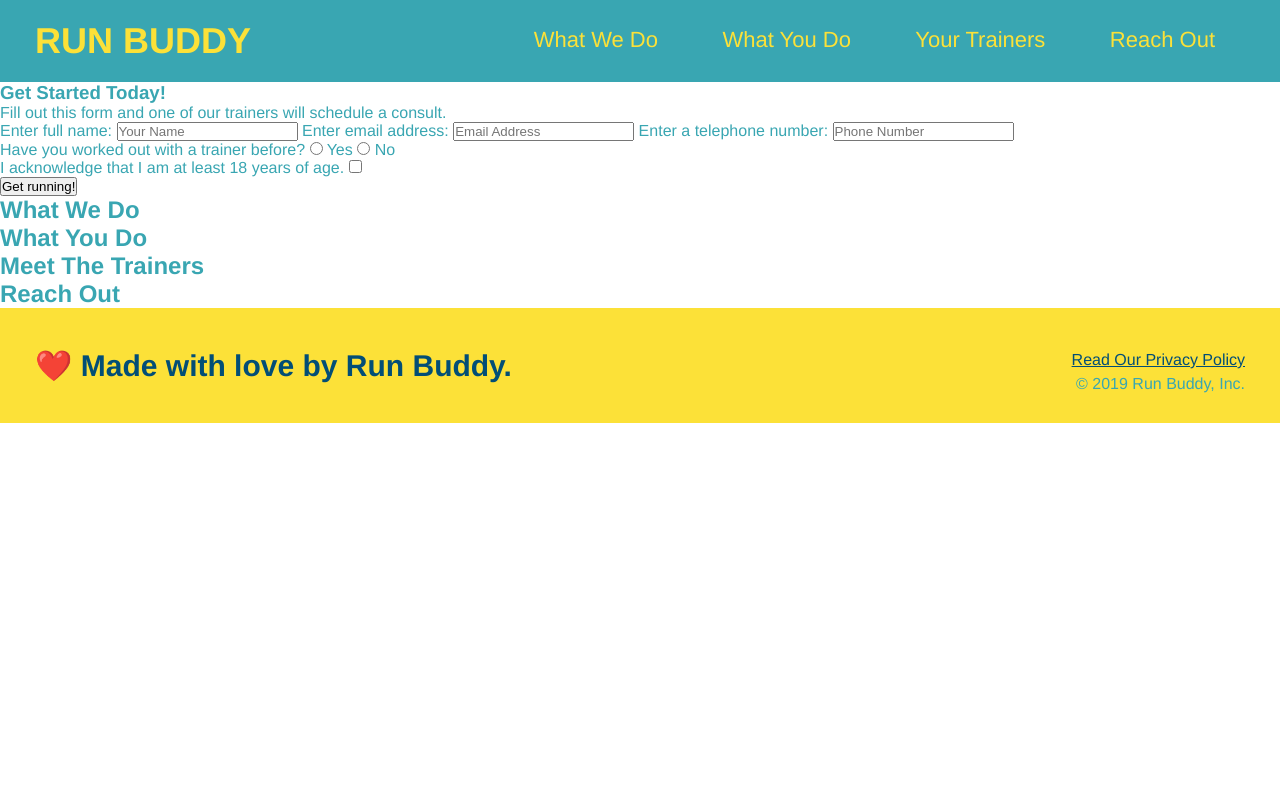
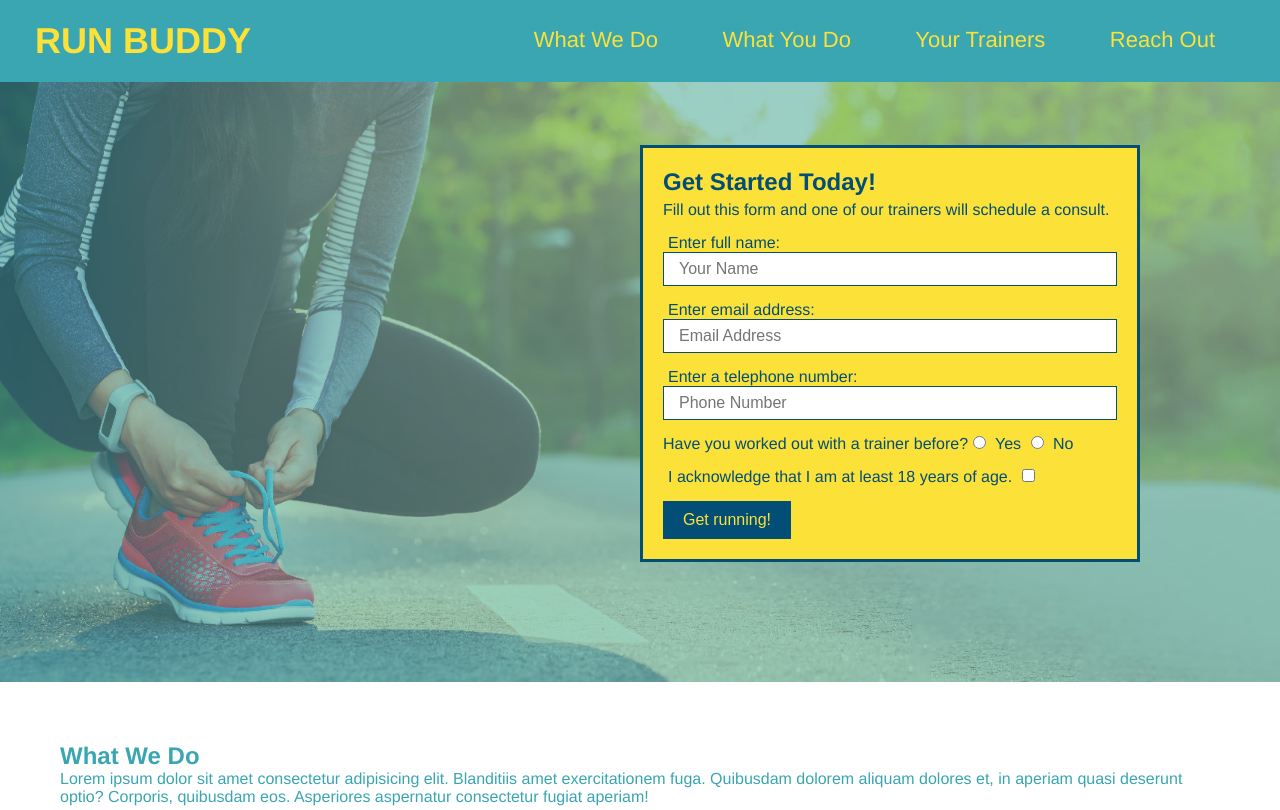
Before and after one commit to DavidebCurtis/run-buddy, a plain HTML site: page index.html in a window 1280 px wide. Shown: the top 810 px of the page. Drawn offline with Linux system fonts and the light colour scheme; files whose address does not match are found by name.

Commit message:
what-we-do/what-you-do section setup

```diff
--- a/assets/css/style.css
+++ b/assets/css/style.css
@@ -64,3 +64,61 @@ footer div {
 footer a {
   color: #024e76;
 }
+
+section {
+  padding: 60px;
+}
+
+.hero {
+  background-image: url("/Users/curtis/Development/bootcamp/run-buddy/assets/images/hero-bg.jpeg");
+  height: 600px;
+  background-size: cover;
+  background-position: center;
+  position: relative;
+}
+
+.hero-form {
+  border: 3px solid #024e76;
+  background-color: #fce138;
+  padding: 20px;
+  width: 500px;
+  color: #024e76;
+  position: absolute;
+  bottom: 120px;
+  right: 140px;
+}
+
+.hero-form p {
+  margin: 5px 0 15px 0;
+}
+
+.hero-form h3 {
+  font-size: 24px;
+  margin: 0;
+}
+
+.hero-form p {
+  margin: 5px 0 15px 0;
+}
+
+.form-input {
+  border: 1px solid #024e76;
+  display: block;
+  padding: 7px 15px;
+  font-size: 16px;
+  color: #024e76;
+  width: 100%;
+  margin-bottom: 15px;
+}
+
+.hero-form label {
+  margin: 0 5px;
+}
+
+.hero-form button {
+  color: #fce138;
+  background-color: #024e76;
+  border: none;
+  padding: 10px 20px;
+  font-size: 16px;
+}
--- a/index.html
+++ b/index.html
@@ -39,17 +39,17 @@
     </header>
 
     <!-- hero/jumbotron -->
-    <section>
+    <section class="hero">
         <div>
-            <h3>Get Started Today!</h3>
-            <p>Fill out this form and one of our trainers will schedule a consult.</p>
-            <form>
+            <form class="hero-form">
+                <h3>Get Started Today!</h3>
+                <p>Fill out this form and one of our trainers will schedule a consult.</p>
                 <label for="name">Enter full name:</label>
-                <input type="text" placeholder="Your Name" name="name" id="name" />
+                <input type="text" placeholder="Your Name" name="name" id="name" class="form-input" />
                 <label for="email">Enter email address:</label>
-                <input type="email" placeholder="Email Address" name="email" id="email" />
+                <input type="email" placeholder="Email Address" name="email" id="email" class="form-input" />
                 <label for="phone">Enter a telephone number:</label>
-                <input type="tel" placeholder="Phone Number" name="phone" id="phone" />
+                <input type="tel" placeholder="Phone Number" name="phone" id="phone" class="form-input" />
                 <p>
                     Have you worked out with a trainer before?
                     <input type="radio" name="trainer-confirm" id="trainer-yes" />
@@ -71,13 +71,43 @@
     </section>
 
     <!-- "what we do" section -->
-    <section>
+    <section id="what-we-do">
         <h2>What We Do</h2>
+        <p>
+            Lorem ipsum dolor sit amet consectetur adipisicing elit. Blanditiis amet exercitationem fuga. Quibusdam
+            dolorem aliquam dolores et, in aperiam quasi deserunt optio? Corporis, quibusdam eos. Asperiores aspernatur
+            consectetur fugiat aperiam!
+        </p>
     </section>
 
     <!-- "what you do" section -->
-    <section>
+    <section id="what-you-do">
         <h2>What You Do</h2>
+
+        <div>
+            <!-- insert this img element -->
+            <img src="./assets/images/step-1.svg" alt="" />
+            <h3>Step 1: Fill Out the Form Above.</h3>
+            <p>You're already here, so why not?</p>
+        </div>
+
+        <div>
+            <img src="./assets/images/step-2.svg" alt="" />
+            <h3>Step 2: Consult with One of Our Trainers.</h3>
+            <p>Are you here to build muscle, lose weight, or just feel good?</p>
+        </div>
+
+        <div>
+            <img src="./assets/images/step-3.svg" alt="" />
+            <h3>Step 3: Get Running.</h3>
+            <p>Hit the ground running (literally) once your trainer lays out your plan.</p>
+        </div>
+
+        <div>
+            <img src="./assets/images/step-4.svg" alt="" />
+            <h3>Step 4: See Results.</h3>
+            <p>Bi-weekly checkins with your trainer will keep you focused</p>
+        </div>
     </section>
 
     <!-- "meet the trainers" section -->
```
Also changed, not shown: assets/images/hero-bg.jpeg (added), assets/images/step-1.svg (added), assets/images/step-2.svg (added), assets/images/step-3.svg (added), assets/images/step-4.svg (added).
